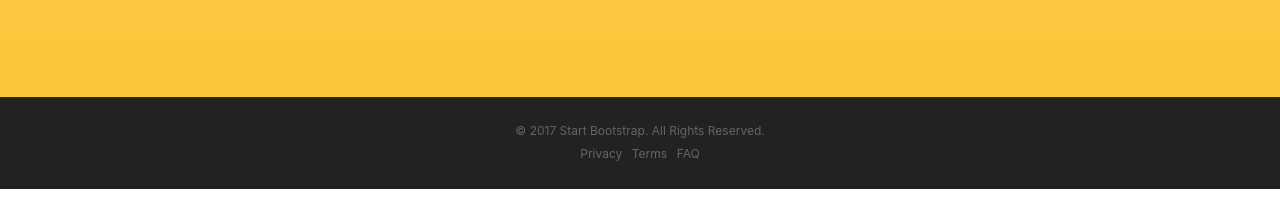
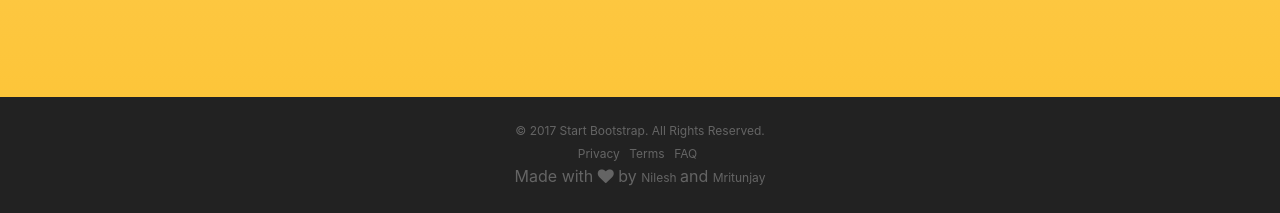
Before and after one commit to rsm23/software-freedom-day-smvdu, a website with bundled scripts: page index.html in a window 1280 px wide. Shown: the part 2871-3084 px from the top of the page. Before the commit the page ends 3060 px from the top, so only its background shows below. Built offline with nearby package versions, Linux system fonts and the light colour scheme; files whose address does not match are found by name; a web font is replaced by a local one.

Commit message:
added names in footer

```diff
--- a/index.html
+++ b/index.html
@@ -140,6 +140,9 @@
           <li class="list-inline-item">
             <a href="#">FAQ</a>
           </li>
+           <li>
+              Made with <i class="fa fa-heart"></i> by <a href="https://github.com/nileshgulia1" target="_blank"> Nilesh </a>and <a href="https://github.com/mritunjaygoutam12"target="_blank">Mritunjay</a>
+          </li>
         </ul>
       </div>
     </footer>
```
